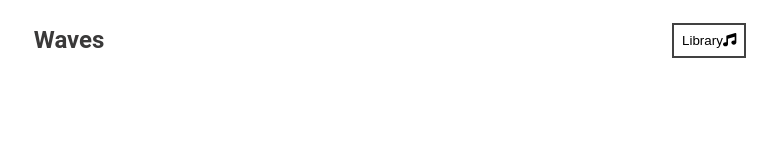
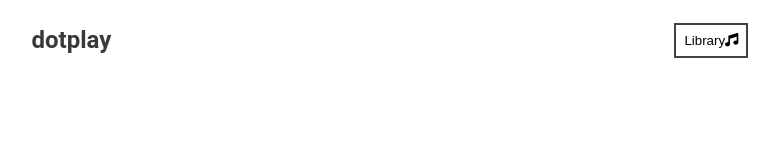
Before and after one commit to spizzleayo/Music-App, a React (Create React App) app: page / in a window 1280 px wide. Shown: the top 160 px of the page, without its empty margins (250-1029 px from the left). Built offline with nearby package versions, Linux system fonts and the light colour scheme; the HTML template or start-up script is replaced by a standard one.

Commit message:
modified component

```diff
--- a/src/App.js
+++ b/src/App.js
@@ -26,12 +26,14 @@ const timeUpdateHandler = (e) => {
   const duration = e.target.duration;
   setSongInfo({...songInfo, currentTime: current, duration})
 };
-const songEndHandler = async () => {
-  let currentIndex = songs.findIndex((song) => song.id === currentSong.id);
-  await setCurrentSong(songs[(currentIndex + 1) % songs.length]);
-    if(isPlaying) audioRef.current.play();
+   const songEndHandler = async () => {
+   let currentIndex = songs.findIndex((song) => song.id === currentSong.id);
+   await setCurrentSong(songs[(currentIndex + 1) % songs.length]);
+    if (isPlaying) audioRef.current.play();
+  };
 
-};
+
+
 
   return (
     <div className={`App ${libraryStatus ? 'library-active' : ""}`}>
--- a/src/components/Nav.js
+++ b/src/components/Nav.js
@@ -5,7 +5,7 @@ import { faMusic } from "@fortawesome/free-solid-svg-icons";
 const Nav = ({libraryStatus, setLibraryStatus}) =>  {
     return(
         <nav>
-            <h1>Waves</h1>
+            <h1>dotplay</h1>
             <button  onClick={() => setLibraryStatus(!libraryStatus)}>
                 Library
                 <FontAwesomeIcon icon={faMusic} />
```
